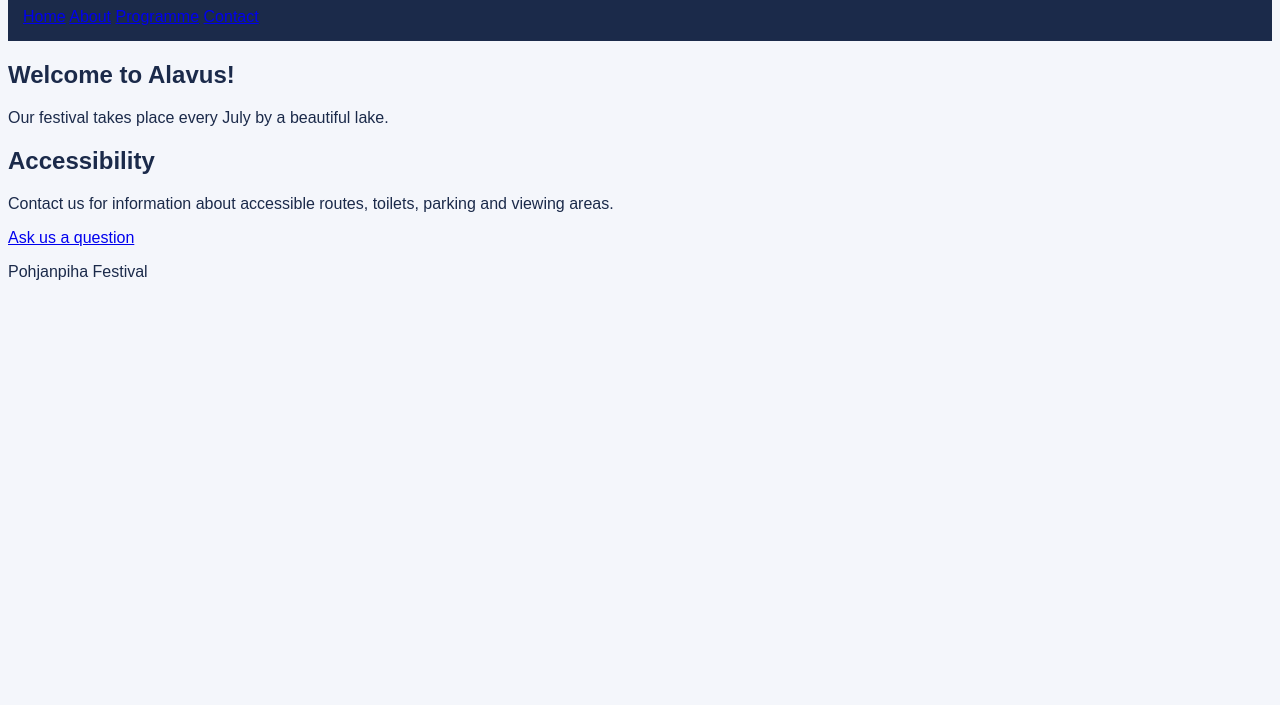
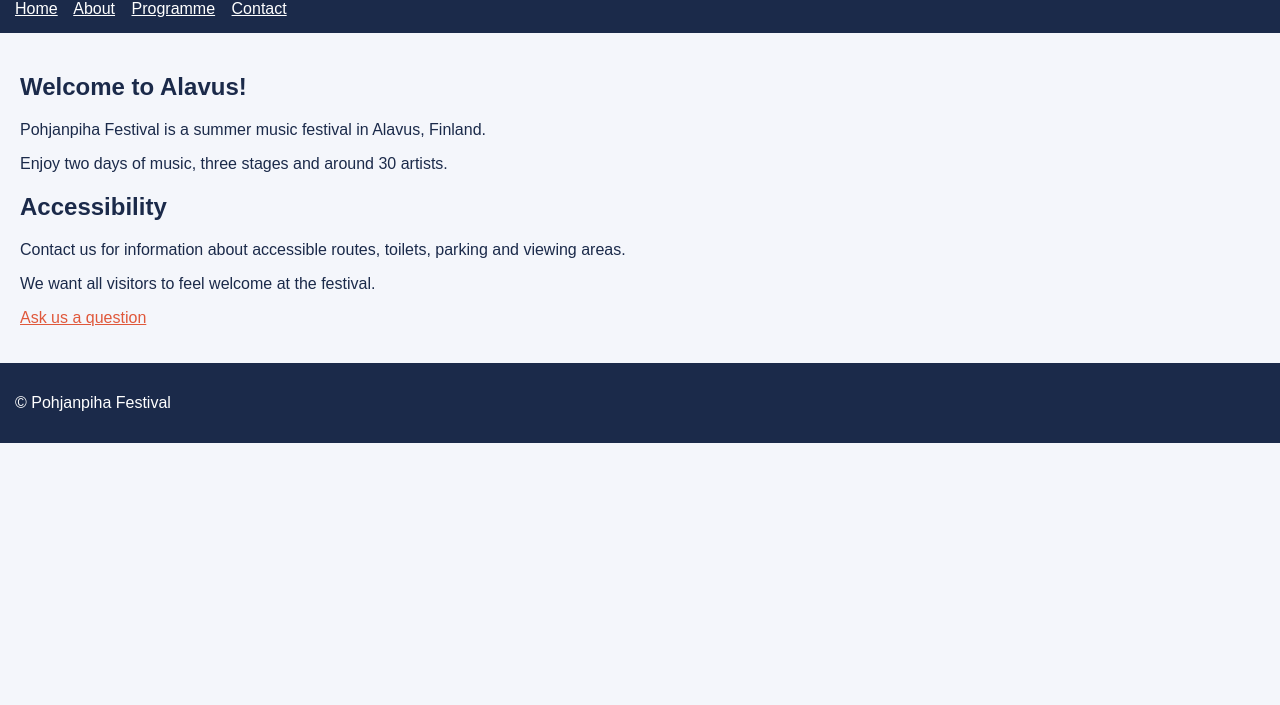
Before and after one commit to LINDA7278/softautumn2026, a plain HTML site: page about.html in a window 1280 px wide. Shown: the part 95-800 px from the top of the page. Drawn offline with Linux system fonts and the light colour scheme.

Commit message:
add new data

```diff
--- a/about.html
+++ b/about.html
@@ -2,10 +2,40 @@
 <!DOCTYPE html>
 <html lang="en">
 <head>
+    <meta charset="UTF-8">
+    <meta name="viewport" content="width=device-width, initial-scale=1.0">
     <title>About - Pohjanpiha Festival</title>
+
+    <style>
+        body {
+            background: #f4f6fb;
+            color: #1b2a4a;
+            font-family: Arial, sans-serif;
+            margin: 0;
+        }
+
+        header, footer {
+            background: #1b2a4a;
+            color: white;
+            padding: 15px;
+        }
+
+        nav a {
+            color: white;
+            margin-right: 12px;
+        }
+
+        main {
+            padding: 20px;
+        }
+
+        a {
+            color: #e0583b;
+        }
+    </style>
 </head>
-<body style="background:#f4f6fb; color:#1b2a4a; font-family:Arial">
-    <header style="background:#1b2a4a; color:white; padding:15px">
+<body>
+    <header>
         <h1>About the Festival</h1>
         <nav>
             <a href="index.html">Home</a>
@@ -15,15 +45,20 @@
         </nav>
     </header>
 
-    <h2>Welcome to Alavus!</h2>
-    <p>Our festival takes place every July by a beautiful lake.</p>
+    <main>
+        <h2>Welcome to Alavus!</h2>
+        <p>Pohjanpiha Festival is a summer music festival in Alavus, Finland.</p>
+        <p>Enjoy two days of music, three stages and around 30 artists.</p>
 
-    <h2>Accessibility</h2>
-    <p>Contact us for information about accessible routes,
-    toilets, parking and viewing areas.</p>
+        <h2>Accessibility</h2>
+        <p>Contact us for information about accessible routes, toilets, parking and viewing areas.</p>
+        <p>We want all visitors to feel welcome at the festival.</p>
 
-    <p><a href="contact.html">Ask us a question</a></p>
+        <p><a href="contact.html">Ask us a question</a></p>
+    </main>
 
-    <footer><p>Pohjanpiha Festival</p></footer>
+    <footer>
+        <p>© Pohjanpiha Festival</p>
+    </footer>
 </body>
 </html>
```
Also changed, not shown: index.html (+5 -8 lines).
